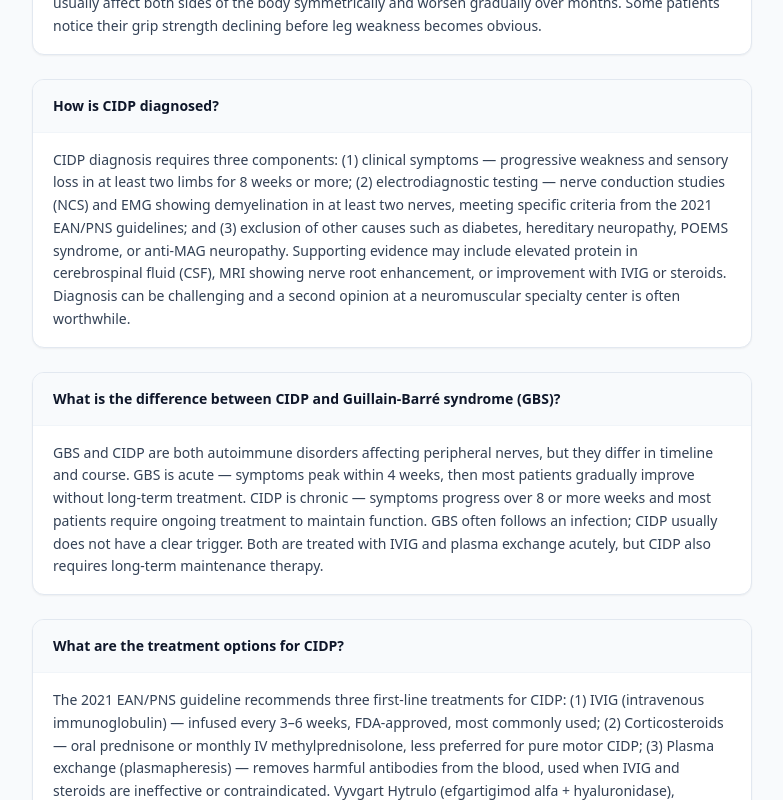
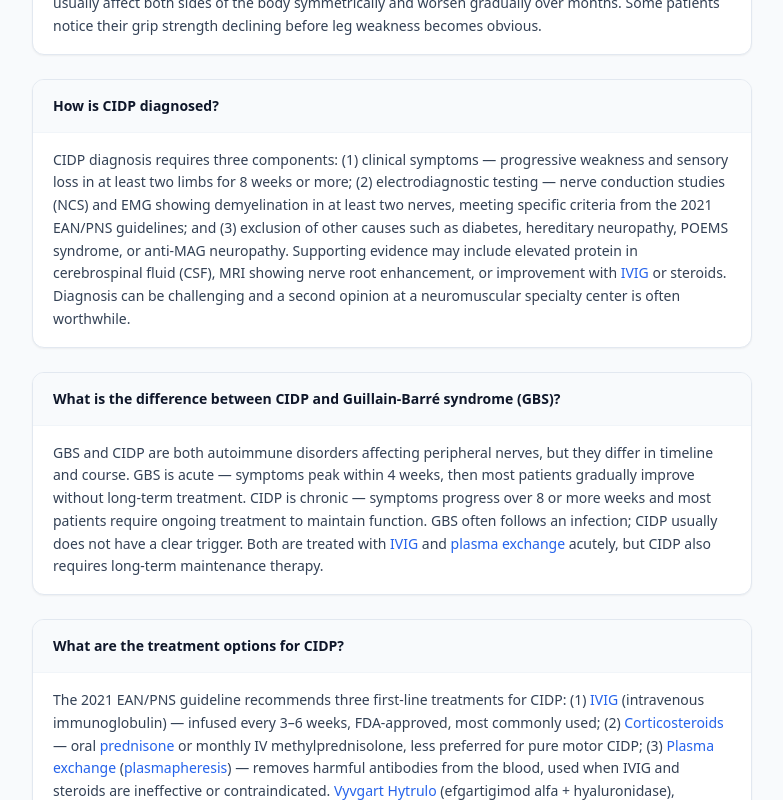
Before and after one commit to rolandruth/cidpnavigator, a Next.js app: page /faq in a window 1280 px wide. Shown: the part 840-1640 px from the top of the page, without its empty margins (248-1031 px from the left). Built offline with nearby package versions, Linux system fonts and the light colour scheme; no server answers.

Commit message:
feat: add inline treatment links in FAQ answers

```diff
--- a/src/app/faq/page.tsx
+++ b/src/app/faq/page.tsx
@@ -1,6 +1,27 @@
 import type { Metadata } from 'next';
 import Link from 'next/link';
 import AdUnit from '@/components/AdUnit';
+
+const TREATMENT_LINK_PATTERNS: Array<[RegExp, string]> = [
+  [/\bIVIG\b/, '/treatments/ivig'],
+  [/Vyvgart Hytrulo/, '/treatments/vyvgart-hytrulo'],
+  [/\bSCIg\b/, '/treatments/scig'],
+  [/plasma exchange/i, '/treatments/plasma-exchange'],
+  [/plasmapheresis/i, '/treatments/plasma-exchange'],
+  [/\bcorticosteroids\b/i, '/treatments/corticosteroids'],
+  [/\bprednisone\b/i, '/treatments/corticosteroids'],
+];
+
+function linkifyTreatments(text: string): string {
+  let result = text;
+  for (const [pattern, href] of TREATMENT_LINK_PATTERNS) {
+    result = result.replace(
+      pattern,
+      (match) => `<a href="${href}" class="text-blue-600 hover:underline font-medium">${match}</a>`
+    );
+  }
+  return result;
+}
 
 export const metadata: Metadata = {
   title: 'CIDP Frequently Asked Questions',
@@ -181,9 +202,10 @@ export default function FAQPage() {
               <h2 className="text-sm font-semibold text-slate-900 px-5 py-4 bg-slate-50 border-b border-slate-100">
                 {q}
               </h2>
-              <p className="text-sm text-slate-700 leading-relaxed px-5 py-4">
-                {a}
-              </p>
+              <p
+                className="text-sm text-slate-700 leading-relaxed px-5 py-4"
+                dangerouslySetInnerHTML={{ __html: linkifyTreatments(a) }}
+              />
             </div>
           ))}
         </div>
```
